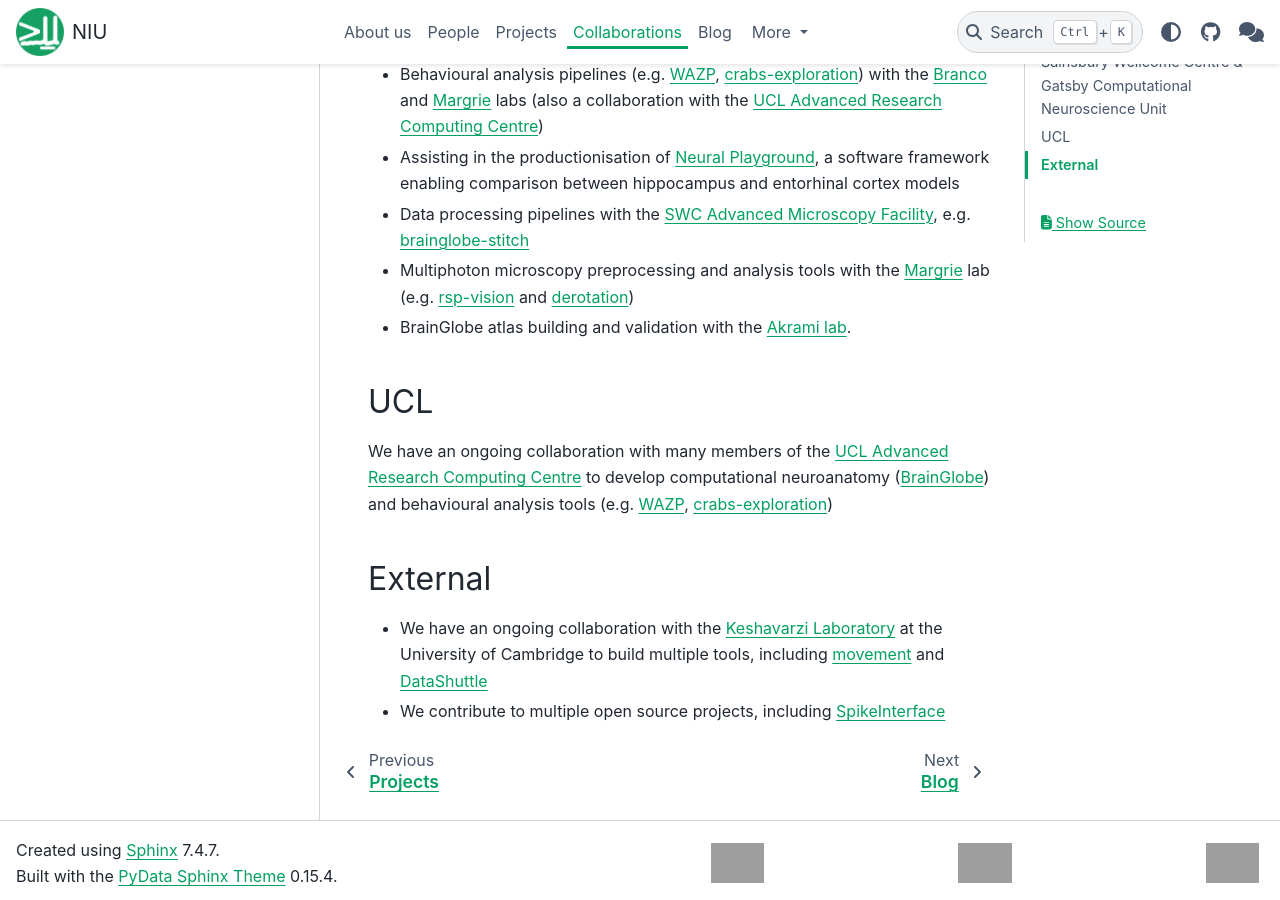
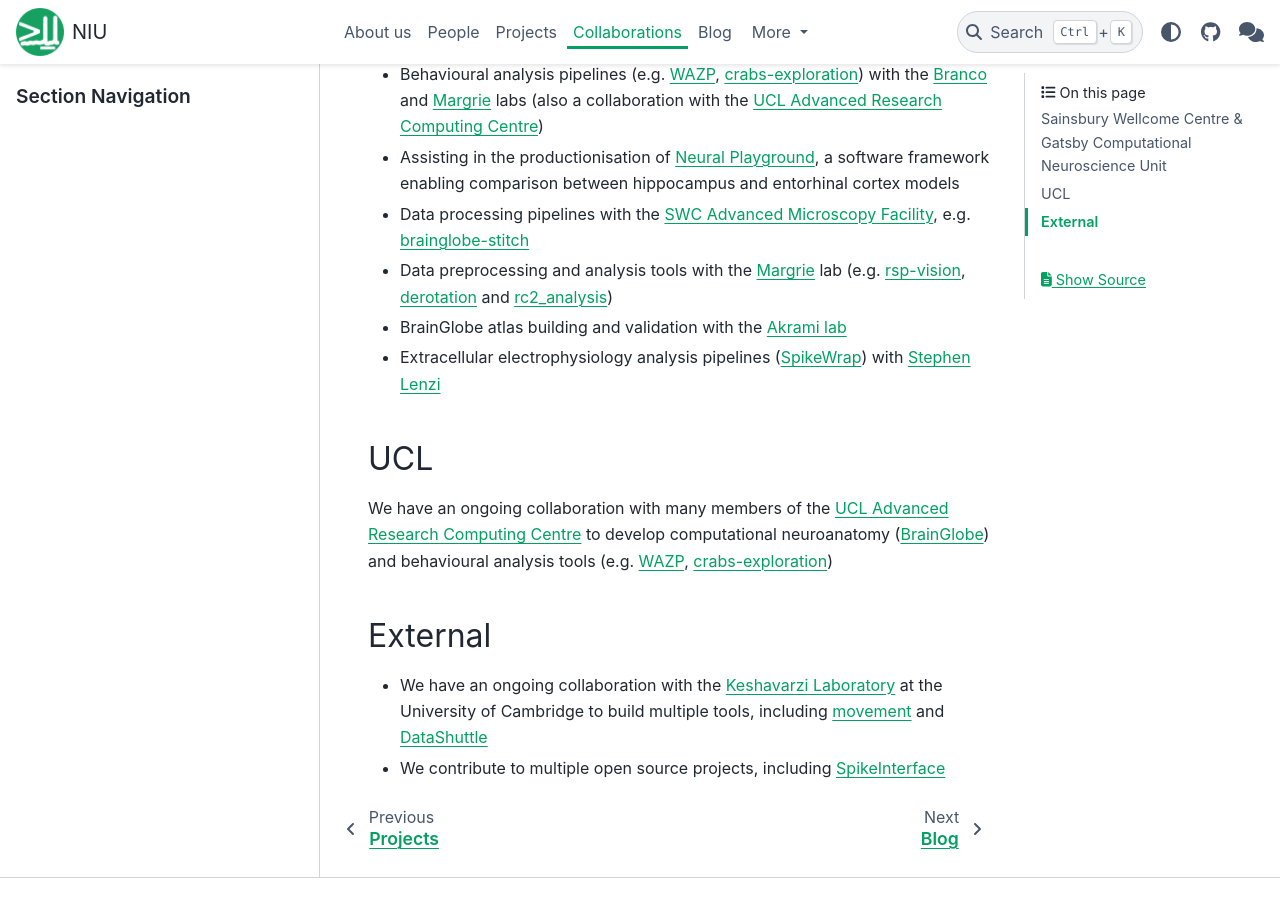
Before and after one commit to neuroinformatics-unit/neuroinformatics-unit.github.io, a Sphinx documentation site: the page built from docs/source/collaborations.md, in a window 1280 px wide and 900 px high, scrolled down 464 px. Built offline with Sphinx 7.4.7 and the PyData theme 0.15.4, drawn with Linux system fonts in a browser that asks for light colours; grey boxes are pictures that could not be loaded.

Commit message:
Add more collaborators

```diff
--- a/docs/source/collaborations.md
+++ b/docs/source/collaborations.md
@@ -16,11 +16,14 @@ a software framework enabling comparison between hippocampus and entorhinal cort
 - Data processing pipelines with the
 [SWC Advanced Microscopy Facility](https://www.sainsburywellcome.org/web/content/advanced-microscopy), e.g.
 [brainglobe-stitch](https://github.com/brainglobe/brainglobe-stitch)
-- Multiphoton microscopy preprocessing and analysis tools with the
+- Data preprocessing and analysis tools with the
 [Margrie](https://www.sainsburywellcome.org/web/groups/margrie-lab) lab (e.g.
-[rsp-vision](https://github.com/neuroinformatics-unit/rsp-vision) and
-[derotation](https://github.com/neuroinformatics-unit/derotation))
-- BrainGlobe atlas building and validation with the [Akrami lab](https://www.sainsburywellcome.org/web/groups/akrami-lab).
+[rsp-vision](https://github.com/neuroinformatics-unit/rsp-vision),
+[derotation](https://github.com/neuroinformatics-unit/derotation) and [rc2_analysis](https://github.com/SainsburyWellcomeCentre/rc2_analysis))
+- BrainGlobe atlas building and validation with the [Akrami lab](https://www.sainsburywellcome.org/web/groups/akrami-lab)
+- Extracellular electrophysiology analysis pipelines ([SpikeWrap](https://github.com/neuroinformatics-unit/spikewrap)) with
+[Stephen Lenzi](https://www.sainsburywellcome.org/web/people/stephen-lenzi)
+
 
 ## UCL
 We have an ongoing collaboration with many members of the
```
